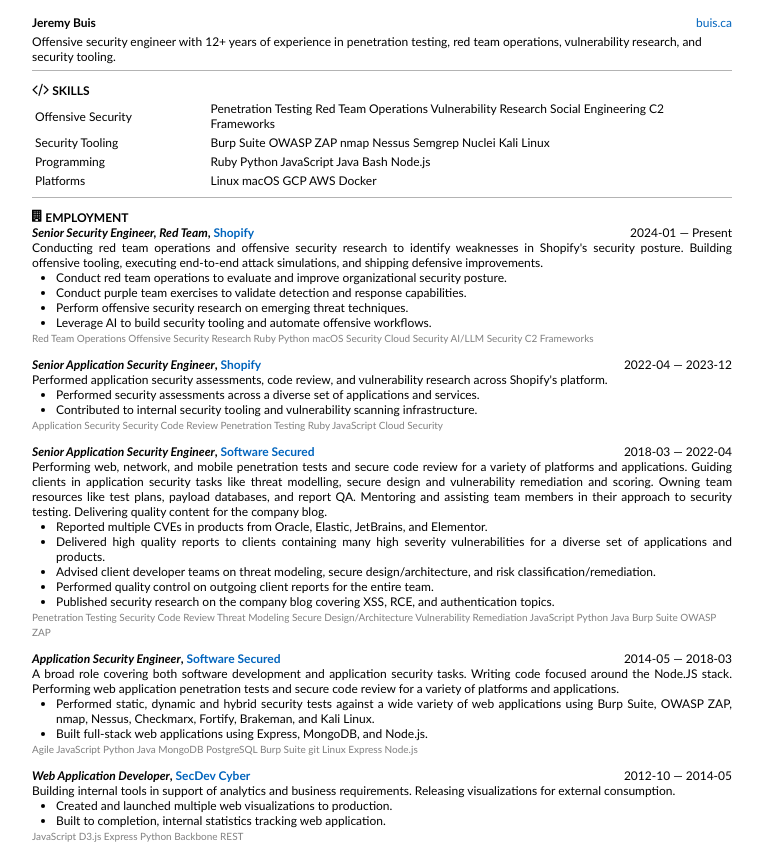
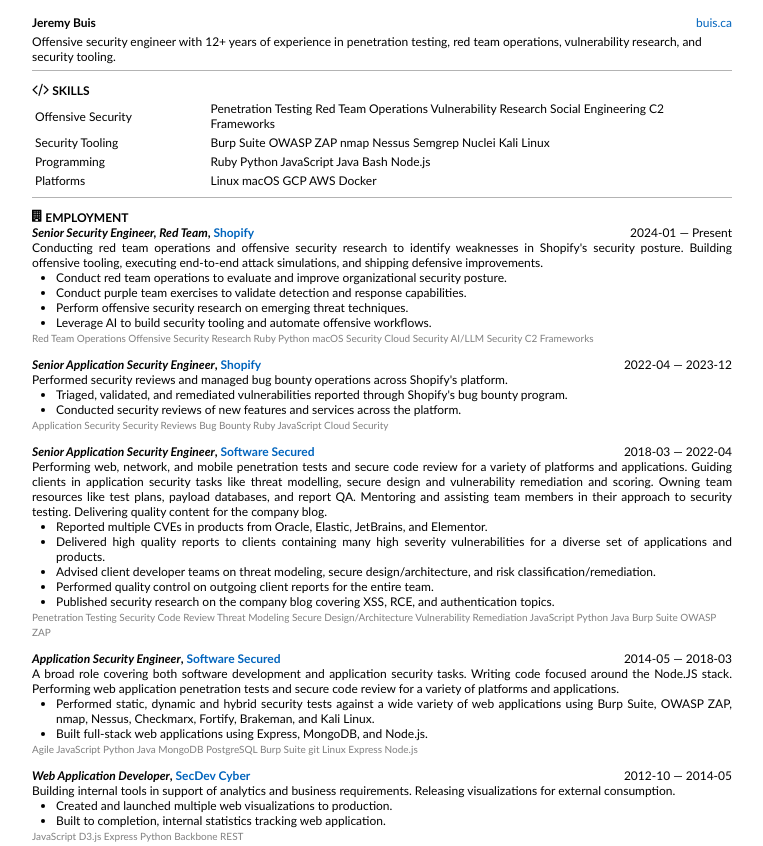
Before and after one commit to jeremybuis/resume, a website: page docs/index.html in a window 1280 px wide. Shown: the top 846 px of the page, without its empty margins (258-1021 px from the left). Drawn offline with Linux system fonts and the light colour scheme.

Commit message:
Update appsec role: bug bounty and security reviews

```diff
--- a/docs/index.html
+++ b/docs/index.html
@@ -189,14 +189,14 @@
     </h3>
  <span class="tenure">2022-04 — 2023-12</span>
                     <p>
-                        <p>Performed application security assessments, code review, and vulnerability
-                            research across Shopify&#39;s platform.</p>
+                        <p>Performed security reviews and managed bug bounty operations across Shopify&#39;s
+                            platform.</p>
                     </p>
                     <ul>
-                        <li>Performed security assessments across a diverse set of applications and
-                            services.</li>
-                        <li>Contributed to internal security tooling and vulnerability scanning infrastructure.</li>
-                    </ul> <span class="keywords">Application Security Security Code Review Penetration Testing Ruby JavaScript Cloud Security </span>
+                        <li>Triaged, validated, and remediated vulnerabilities reported through Shopify&#39;s
+                            bug bounty program.</li>
+                        <li>Conducted security reviews of new features and services across the platform.</li>
+                    </ul> <span class="keywords">Application Security Security Reviews Bug Bounty Ruby JavaScript Cloud Security </span>
                 </div>
                 <div>
                      <h3><em>Senior Application Security Engineer</em>,
```
Also changed, not shown: docs/jeremybuis-resume.pdf.html (+4 -4 lines), resume.json (+5 -5 lines).
